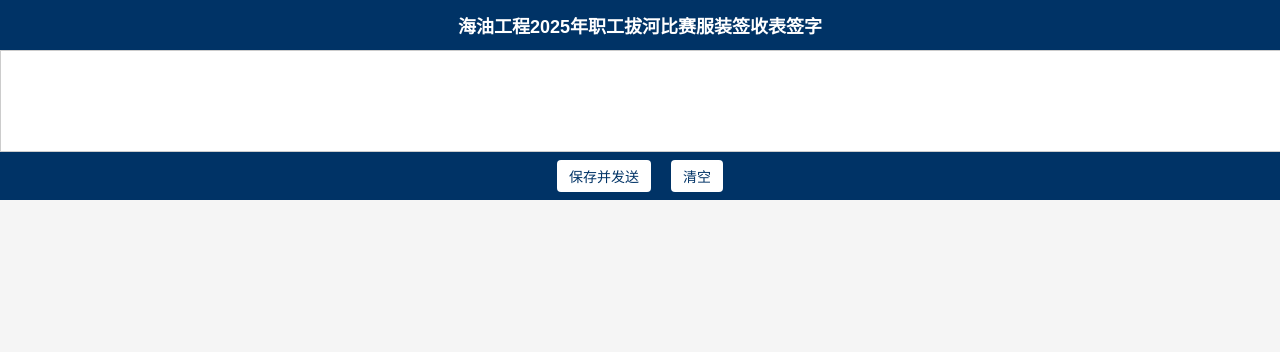
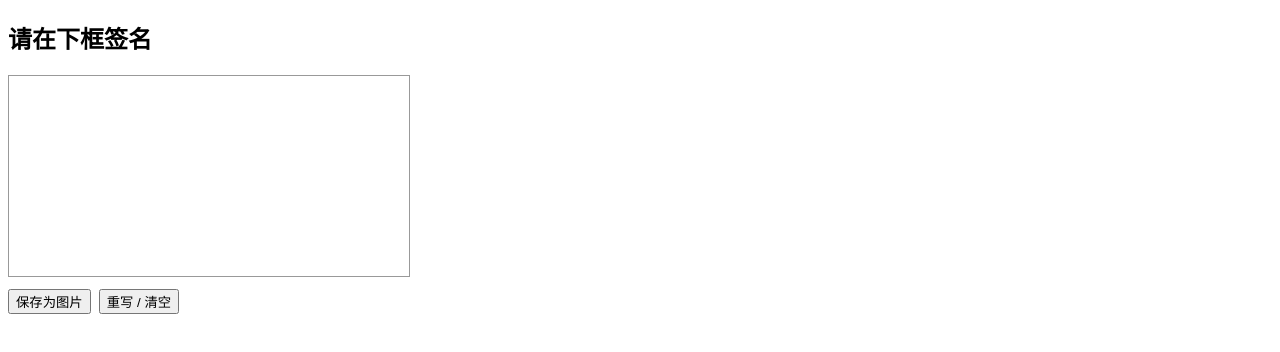
Before and after one commit to IU-dsj/super-bassoon123, a plain HTML site: page index.html in a window 1280 px wide. Drawn offline with nearby package versions, Linux system fonts and the light colour scheme.

Commit message:
Update index.html

```diff
--- a/index.html
+++ b/index.html
@@ -2,64 +2,67 @@
 <html lang="zh-CN">
 <head>
   <meta charset="UTF-8"/>
-  <title>海油工程2025签字</title>
-  <meta name="viewport" content="width=device-width,initial-scale=1,user-scalable=no">
+  <title>手写签名板</title>
   <style>
-    body{margin:0;font-family:Arial;background:#f5f5f5}
-    #title{background:#003366;color:#fff;font-size:18px;font-weight:bold;text-align:center;padding:12px 0}
-    #c{display:block;width:100%;height:100px;background:#fff;border:1px solid #ccc;cursor:crosshair;touch-action:none}
-    #bar{background:#003366;display:flex;justify-content:center;gap:20px;padding:8px}
-    button{padding:6px 12px;font-size:14px;border:none;border-radius:4px;background:#fff;color:#003366}
+    canvas{border:1px solid #999;}
+    button{margin:8px 4px 0 0;}
   </style>
-  <script src="https://cdn.jsdelivr.net/npm/emailjs-com@3/dist/email.min.js"></script>
+  <!-- 1. 引入 EmailJS -->
+  <script src="https://cdn.jsdelivr.net/npm/emailjs-com@3/dist/email.min.js   "></script>
 </head>
 <body>
-  <div id="title">海油工程2025年职工拔河比赛服装签收表签字</div>
-  <canvas id="c"></canvas>
-  <div id="bar">
-    <button onclick="save()">保存并发送</button>
-    <button onclick="clearCanvas()">清空</button>
-  </div>
+  <h2>请在下框签名</h2>
+  <canvas id="c" width="400" height="200"></canvas>
+  <br/>
+  <button onclick="save()">保存为图片</button>
+  <button onclick="clearCanvas()">重写 / 清空</button>
+  <a id="dl" style="display:none">下载</a>
 
   <script>
+    /* 原有签名逻辑 */
     const cvs = document.getElementById('c');
     const ctx = cvs.getContext('2d');
     let drawing = false;
 
-    /* 自适应宽度，固定高度100px */
-    function resize(){
-      cvs.width  = window.innerWidth;
-      cvs.height = 300;
-      ctx.lineWidth = 3;
-      ctx.lineCap = ctx.lineJoin = 'round';
-      ctx.strokeStyle = '#000';
-    }
-    window.addEventListener('resize', resize); resize();
-
-    function getPos(ev){
+    ['mousedown','touchstart'].forEach(e=>cvs.addEventListener(e, ev=>{
+      ev.preventDefault();
+      drawing = true;
+      ctx.beginPath();
       const rect = cvs.getBoundingClientRect();
-      return {x:(ev.clientX||ev.touches[0].clientX)-rect.left,y:(ev.clientY||ev.touches[0].clientY)-rect.top};
-    }
-    ['mousedown','touchstart'].forEach(evt=>cvs.addEventListener(evt,ev=>{
-      ev.preventDefault(); drawing=true;
-      const {x,y}=getPos(ev); ctx.beginPath(); ctx.moveTo(x,y);
+      const x = (ev.clientX || ev.touches[0].clientX) - rect.left;
+      const y = (ev.clientY || ev.touches[0].clientY) - rect.top;
+      ctx.moveTo(x, y);
     }));
-    ['mousemove','touchmove'].forEach(evt=>cvs.addEventListener(evt,ev=>{
+    ['mousemove','touchmove'].forEach(e=>cvs.addEventListener(e, ev=>{
       if(!drawing) return;
       ev.preventDefault();
-      const {x,y}=getPos(ev); ctx.lineTo(x,y); ctx.stroke();
+      const rect = cvs.getBoundingClientRect();
+      const x = (ev.clientX || ev.touches[0].clientX) - rect.left;
+      const y = (ev.clientY || ev.touches[0].clientY) - rect.top;
+      ctx.lineTo(x, y);
+      ctx.stroke();
     }));
-    ['mouseup','touchend'].forEach(evt=>window.addEventListener(evt,()=>drawing=false));
+    ['mouseup','touchend'].forEach(e=>window.addEventListener(e, ()=>drawing=false));
 
     function save(){
       const img = cvs.toDataURL('image/png');
+
+      // 1) 下载
+      const a = document.createElement('a');
+      a.href = img; a.download = 'signature.png'; a.click();
+
+      // 2) 发邮件
       emailjs.init("GzWnI9_DZ731pr1NO");
       emailjs.send("service_ie5vkns", "template_0nerq9o", {
         date: new Date().toLocaleString(),
         image: img
-      }).then(()=>alert('已发送邮箱')).catch(err=>alert(err));
+      }).then(()=>console.log("邮件已发送"))
+        .catch(err=>console.error("邮件失败", err));
     }
-    function clearCanvas(){ ctx.clearRect(0,0,cvs.width,cvs.height); }
+
+    function clearCanvas(){
+      ctx.clearRect(0, 0, cvs.width, cvs.height);
+    }
   </script>
 </body>
 </html>
```
